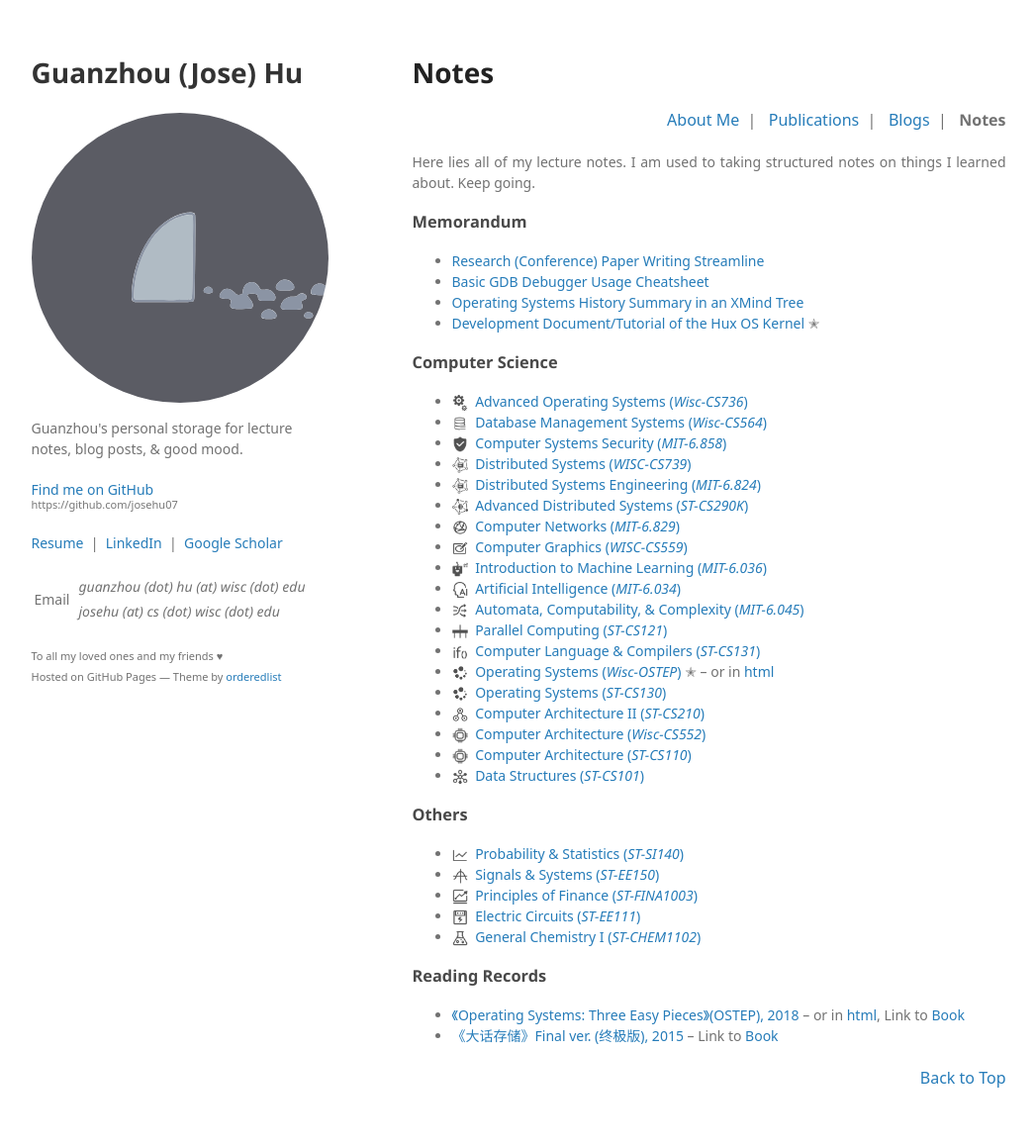
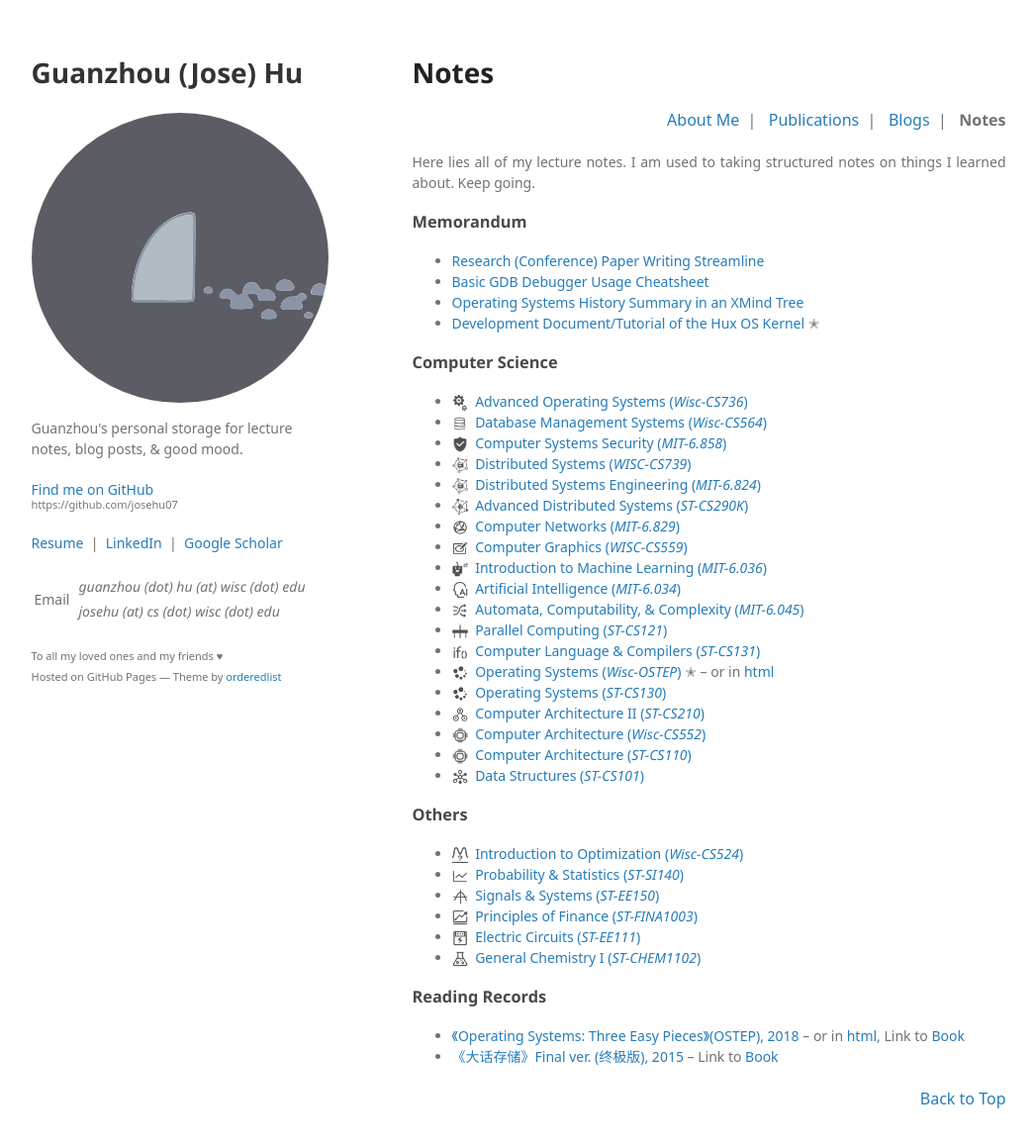
Before and after one commit to josehu07/josehu07.github.io, a Jekyll site: the page built from notes.md, in a window 1280 px wide and 1192 px high. Shown: the top 1159 px of the window at 99% size, without its empty margins (116-1163 px from the left). Built offline with Jekyll 4.4.1, drawn with Linux system fonts in a browser that asks for light colours; some web fonts are replaced; a script that is not in the unit is left out.

Commit message:
add optimization notes

```diff
--- a/notes.md
+++ b/notes.md
@@ -46,6 +46,7 @@ Here lies all of my lecture notes. I am used to taking structured notes on thing
 
 ### Others
 
+- <img class="note-icon" src="/assets/note-icon/optimization-show.png" /> [Introduction to Optimization (*Wisc-CS524*)](/assets/file/optimization.pdf)
 - <img class="note-icon" src="/assets/note-icon/probability-show.png" /> [Probability & Statistics (*ST-SI140*)](/assets/file/probability.pdf)
 - <img class="note-icon" src="/assets/note-icon/signals-systems-show.png" /> [Signals & Systems (*ST-EE150*)](/assets/file/signals-systems.pdf)
 - <img class="note-icon" src="/assets/note-icon/finance-show.png" /> [Principles of Finance (*ST-FINA1003*)](/assets/file/finance.pdf)
```
Also changed, not shown: assets/note-icon/optimization-show.png (added), 1 other file.
